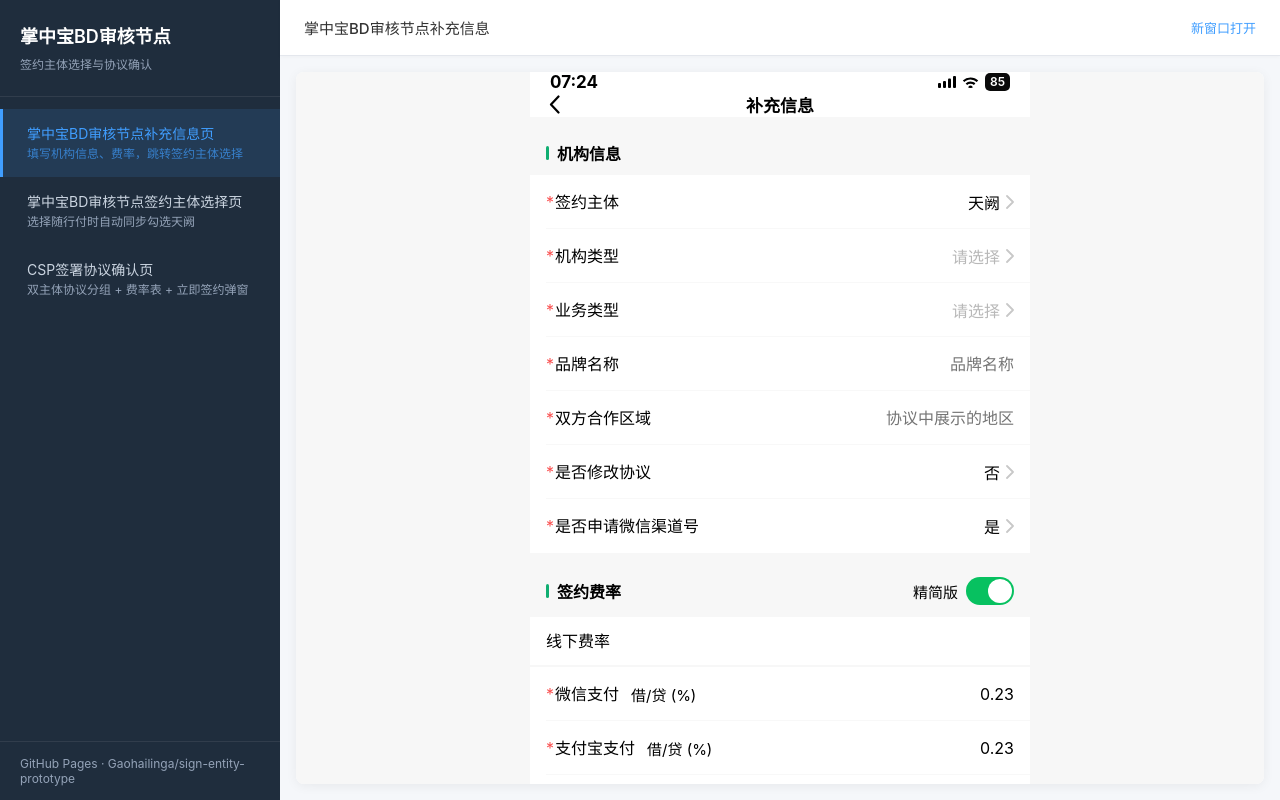
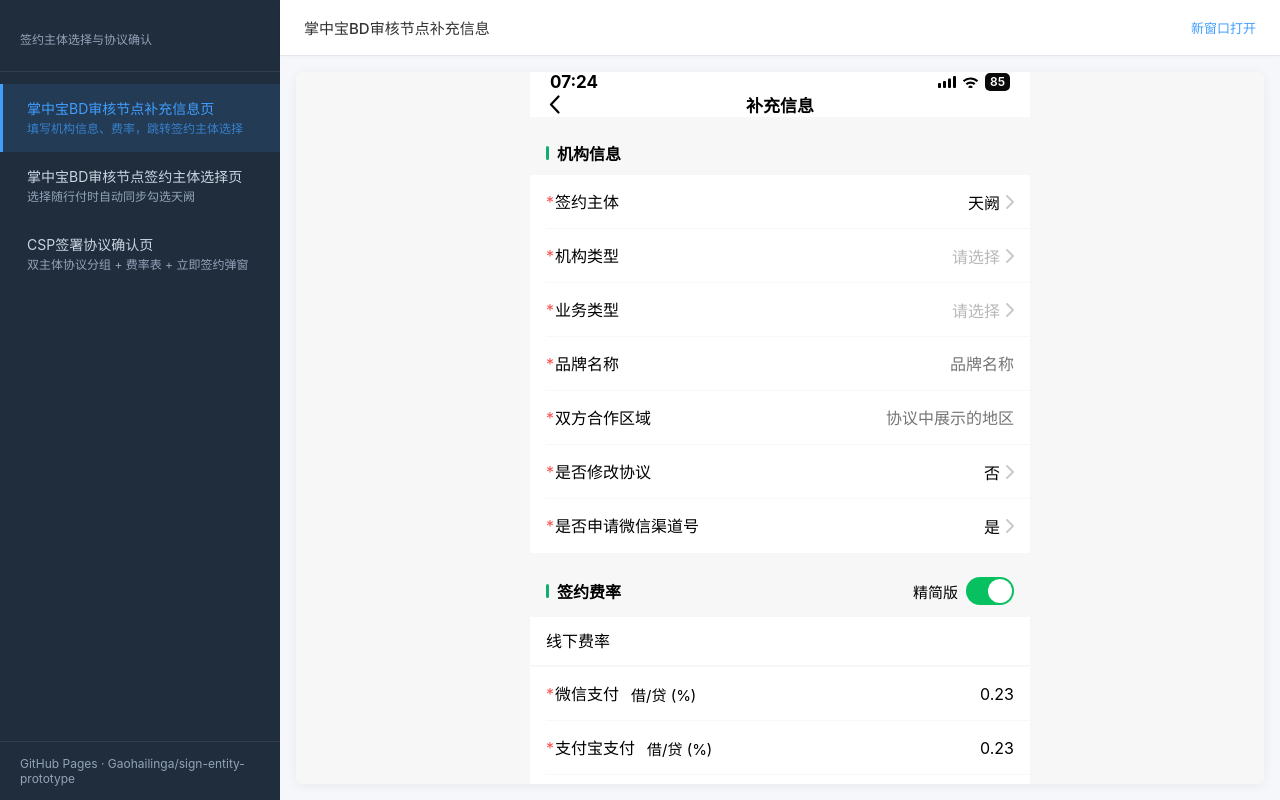
Before and after one commit to Gaohailinga/sign-entity-prototype, a plain HTML site: page index-bd-review.html in a window 1280 px wide. Drawn offline with Linux system fonts and the light colour scheme.

Commit message:
chore: 删除导航栏左上角掌中宝BD审核节点标题

```diff
--- a/index-bd-review.html
+++ b/index-bd-review.html
@@ -120,7 +120,6 @@
 <body>
   <div class="sidebar">
     <div class="sidebar-header">
-      <h1>掌中宝BD审核节点</h1>
       <div class="sub">签约主体选择与协议确认</div>
     </div>
     <nav class="nav-list">
```
